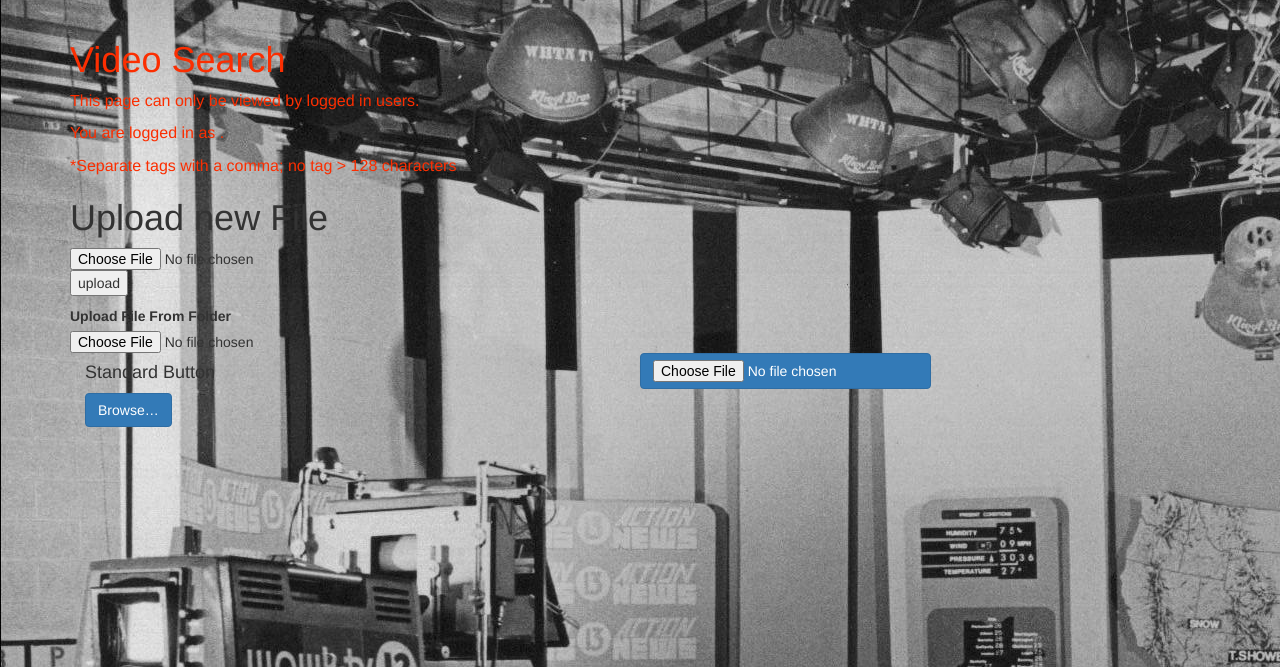
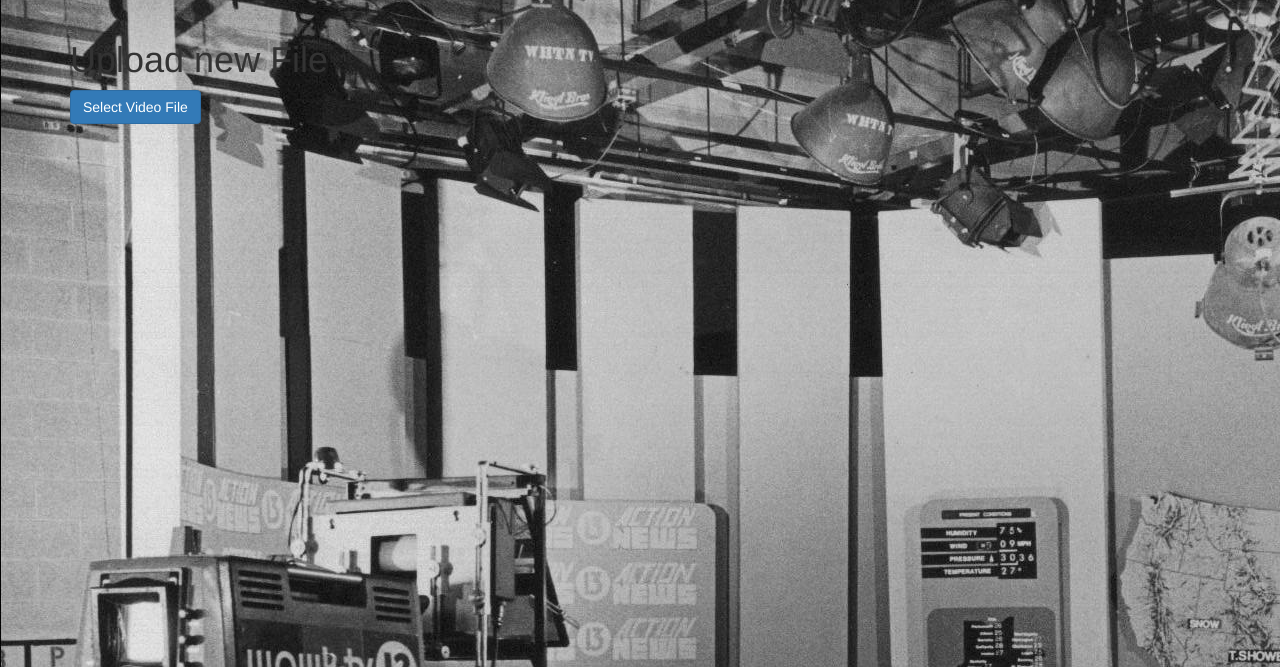
Before and after one commit to mdublin/ovp-frontend-heroku, a Flask app: page /upload in a window 1280 px wide. Shown: the part 52-719 px from the top of the page. Run offline with Flask 2, Linux system fonts and the light colour scheme; some libraries are stand-ins or nearby versions.

Commit message:
added AJAX to upload.html

```diff
--- a/app/main/routes.py
+++ b/app/main/routes.py
@@ -20,6 +20,8 @@ from werkzeug import secure_filename
 from flask import send_from_directory
 import os
 from flask import current_app as application
+
+
 
 
 @main.route('/login', methods=['GET', 'POST'])
@@ -73,6 +75,22 @@ def register():
 def index():
     return render_template('index.html')
 
+
+
+@main.route('/AJAXtest', methods=['GET', 'POST'])
+def AJAXtest():
+    '''test for AJAX response.
+    open JS console in browser on any page of app, then try:
+       > $.post("/AJAXtest", { username: "hello"  });
+       or
+       > $.get("/AJAXtest");
+    '''
+    print "AJAXtest() called"
+    if request.method == 'POST':
+        print("POST method called")
+        print(request.form['username'])
+        return (request.form['username'])
+    return "GET method called"
 
 
 @main.route('/videosearch', methods=['GET', 'POST'])
@@ -197,11 +215,13 @@ def allowed_file(filename):
     return '.' in filename and \
            filename.rsplit('.', 1)[1] in ALLOWED_EXTENSIONS
 
-
 @main.route('/upload', methods=['GET', 'POST'])
 def upload():
+    '''
+    AJAX in upload.html is handling POST and redirect to main.upload_file
+    '''
     if request.method == 'POST':
-        file = request.files['file']
+        file = request.files['uploaded_file']
         if file and allowed_file(file.filename):
             filename = secure_filename(file.filename)
             file.save(os.path.join(application.config['UPLOAD_FOLDER'], filename))
@@ -211,7 +231,6 @@ def upload():
 
 @main.route('/uploads/<filename>')
 def uploaded_file(filename):
-    # getting actual disk root directory where project is, so /Users/mdublin1/Downloads
     root_dir = os.path.dirname(os.getcwd())
     print(root_dir)
     return send_from_directory(os.path.join(root_dir, 'ovp-frontend-heroku','app', 'ovpAPI', 'uploads'), filename)
--- a/app/static/uploadbutton.js
+++ b/app/static/uploadbutton.js
@@ -17,5 +17,10 @@ $(document).ready(function() {
       if (log) alert(log);
     }
 
+     $.post("/upload.html", {
+    javascript_data: input
+});
+
   });
+
 });
--- a/app/templates/upload.html
+++ b/app/templates/upload.html
@@ -14,53 +14,60 @@
         href="{{url_for('static', filename='newstyle.css')}}">
     {% endblock %}
     <textblock>
-    <h1>Video Search</h1>
-    <p>This page can only be viewed by logged in users.</p>
-    <p>You are logged in as <b>{{ current_user.username }}</b>.</p>
-    <p>*Separate tags with a comma; no tag > 128 characters</p>
 	</textblock>
 	<h1>Upload new File</h1>
-	<form action="" method=post enctype=multipart/form-data>
-		<p><input type=file name=file>
-			<input type=submit value=upload>
-		</form>
 
 
+<!-- querySelector() not finding this id, have to use stripped down version of button, which defeats the whole purpose of this --!>
+<label class="btn btn-primary" for="my-file-selector">
+	<input id="my-file-selector" input type="file" multiple="multiple" style="display:none;"/>Select Video File</label>
 
-<label class="control-label">Upload File From Folder</label>
-<input id="input-folder-1" type="file" class="file-loading" webkitdirectory>
+
 <script>
-$(document).on('ready', function() {
-    $("#input-folder-1").fileinput({
-        browseLabel: 'Select Folder...'
-    });
-});
+	(function () {
+    //for some reason, needed to decalre uploadfiles first, before assigning to querySelector()
+    var uploadfiles;
+    uploadfiles = document.querySelector('#my-file-selector');
+    uploadfiles.addEventListener('change', function () {
+		alert("TRIGGER!!!");
+		var files = this.files;
+        for(var i=0; i<files.length; i++){
+			uploadFile(this.files[i]);
+			alert(this.files[i]);
+        }
+
+    }, false);
+
+
+    /**
+     * Upload a file
+     * @param file
+     */
+	function uploadFile(file){
+        var url = "/upload";
+        var xhr = new XMLHttpRequest();
+        var fd = new FormData();
+		xhr.open("POST", url, true);
+		xhr.onload = function() {
+	    //xhr.onreadystatechange = function() {
+            if (xhr.status == 200) {
+
+            //if (xhr.readyState == 4 && xhr.status == 200) {
+                // Every thing ok, file uploaded
+                console.log(xhr.responseText); // handle response.
+				alert("readyState and xhr.status OK");
+				location.href="/";
+			}
+			else{
+				alert("readyState and xhr.status NOT OK");
+			}
+		};
+
+		fd.append('uploaded_file', file);
+		alert('uploaded_file', file);
+		xhr.send(fd);
+    }
+}());
 </script>
 
-
-	<link rel="stylesheet" href="{{url_for('static', filename='uploadbutton.css')}}">
-	{% block javascript %}
-		<script src="http://code.jquery.com/jquery-1.11.0.min.js"></script>
-		<script src="http://netdna.bootstrapcdn.com/bootstrap/3.1.1/js/bootstrap.min.js"></script>
-		<script src="static/uploadbutton.js"></script>
-
-		<div class="col-lg-6 col-sm-6 col-12">
-		<h4>Standard Button</h4>
-		<span class="file-input btn btn-primary btn-file">Browse&hellip; <input type="file" multiple>
-		</span>
-		</div>
-
-
-		<script src="http://code.jquery.com/jquery-1.11.0.min.js"></script>
-		<script src="http://netdna.bootstrapcdn.com/bootstrap/3.1.1/js/bootstrap.min.js"></script>
-		<script src="static/bootstrap.file-input.js"></script>
-
-		<input type="file" title="Search for a file to add" class="file-input btn btn-primary btn-file">
-	{% endblock %}
-
-
-
-
-
-
 {% endblock %}
```
Also changed, not shown: 5 other files.
